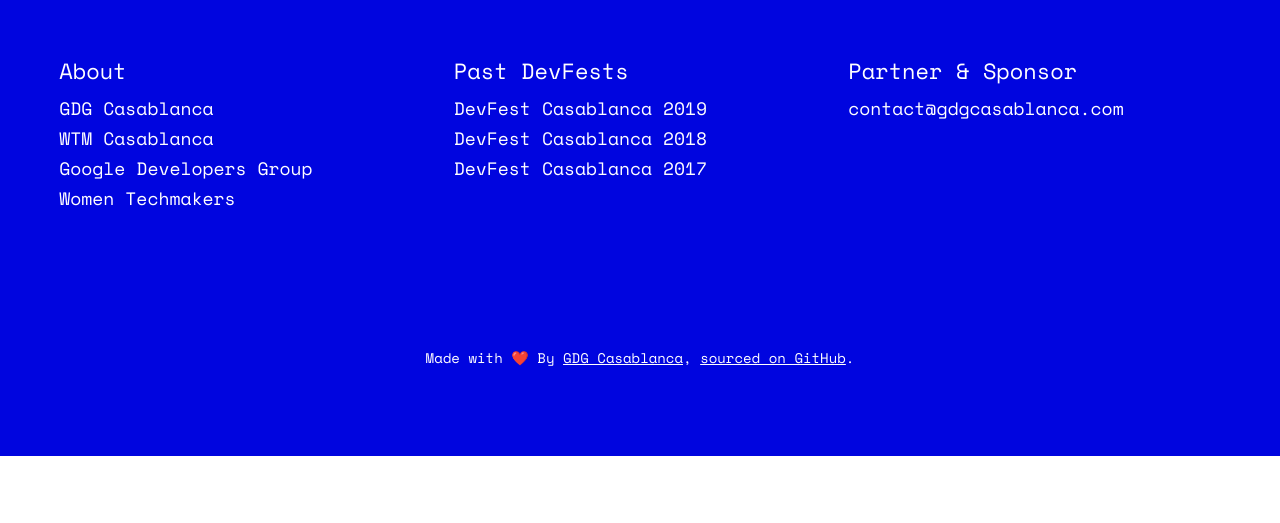
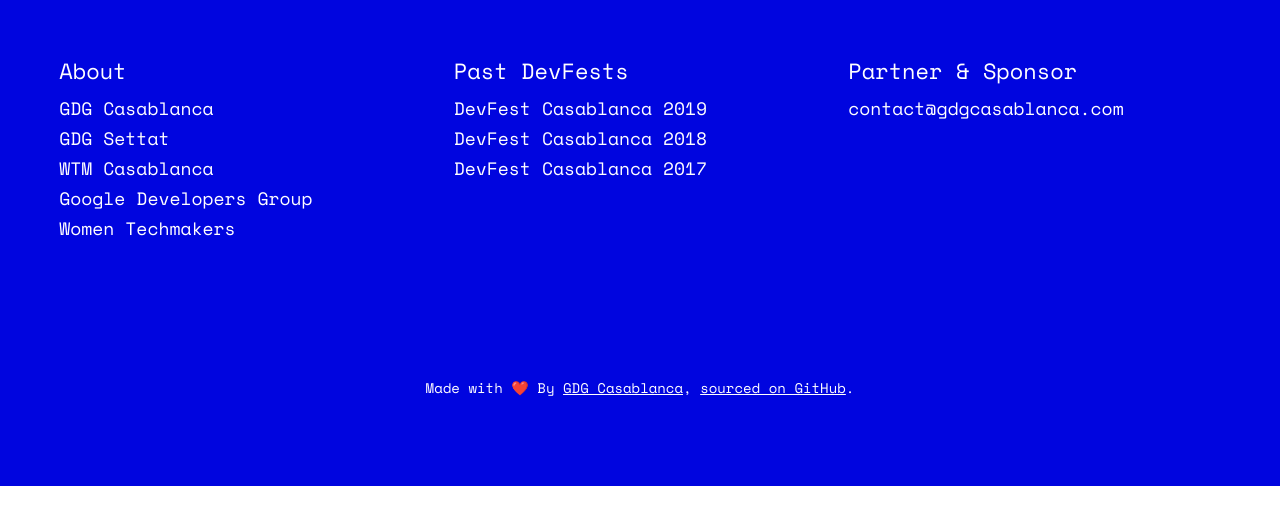
Before and after one commit to gdgcasablanca/devfest-casablanca-2020, a Gatsby site: page /speakers in a window 1280 px wide. Shown: the part 277-800 px from the top of the page. Built offline with nearby package versions, Linux system fonts and the light colour scheme; Gatsby itself is replaced by a stand-in of ours.

Commit message:
feat: add gdg settat website

```diff
--- a/src/components/footer/footer.jsx
+++ b/src/components/footer/footer.jsx
@@ -13,6 +13,10 @@
       {
         label: 'GDG Casablanca',
         link: 'https://gdgcasablanca.com/',
+      },
+      {
+        label: 'GDG Settat',
+        link: 'https://gdgsettat.ma/',
       },
       {
         label: 'WTM Casablanca',
```
